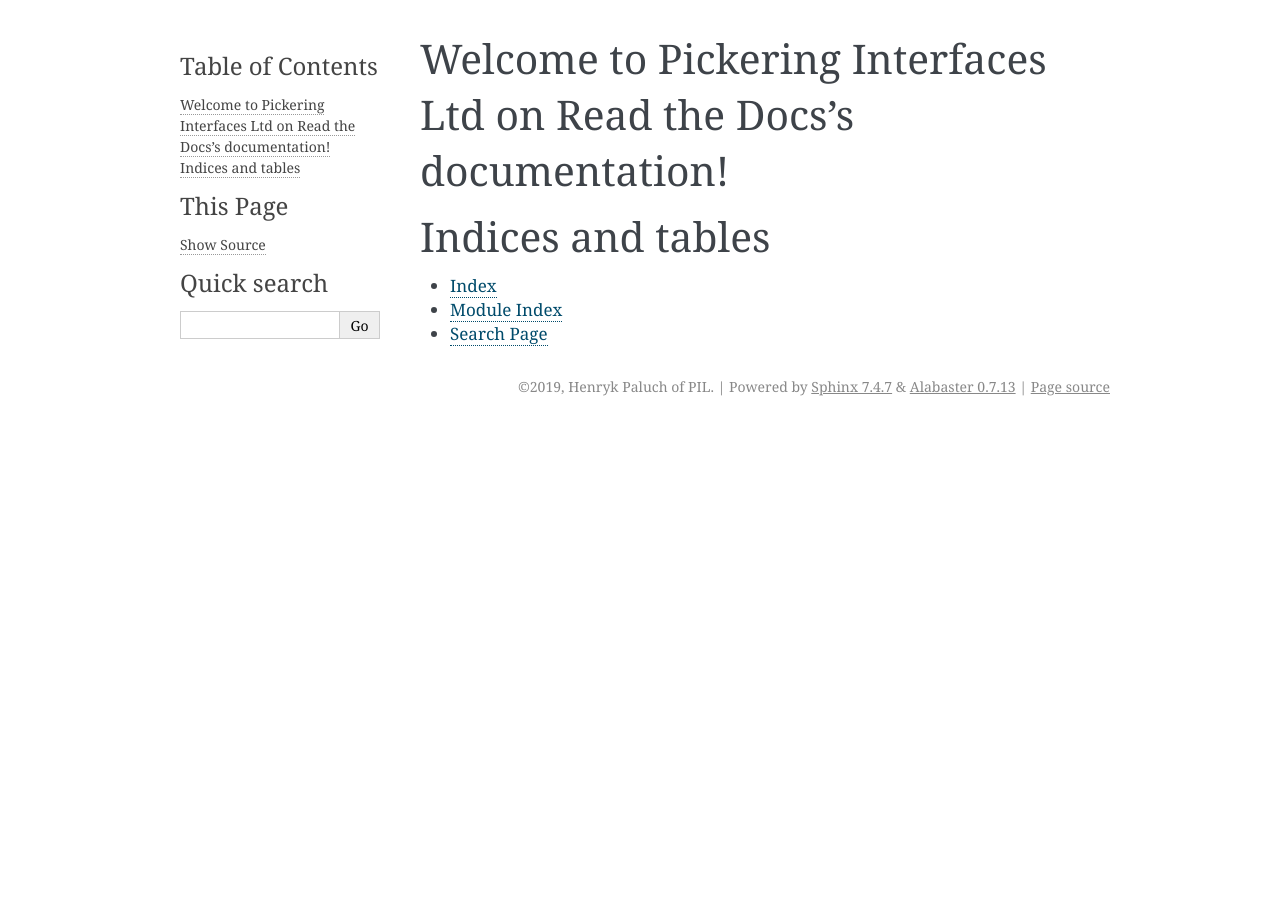
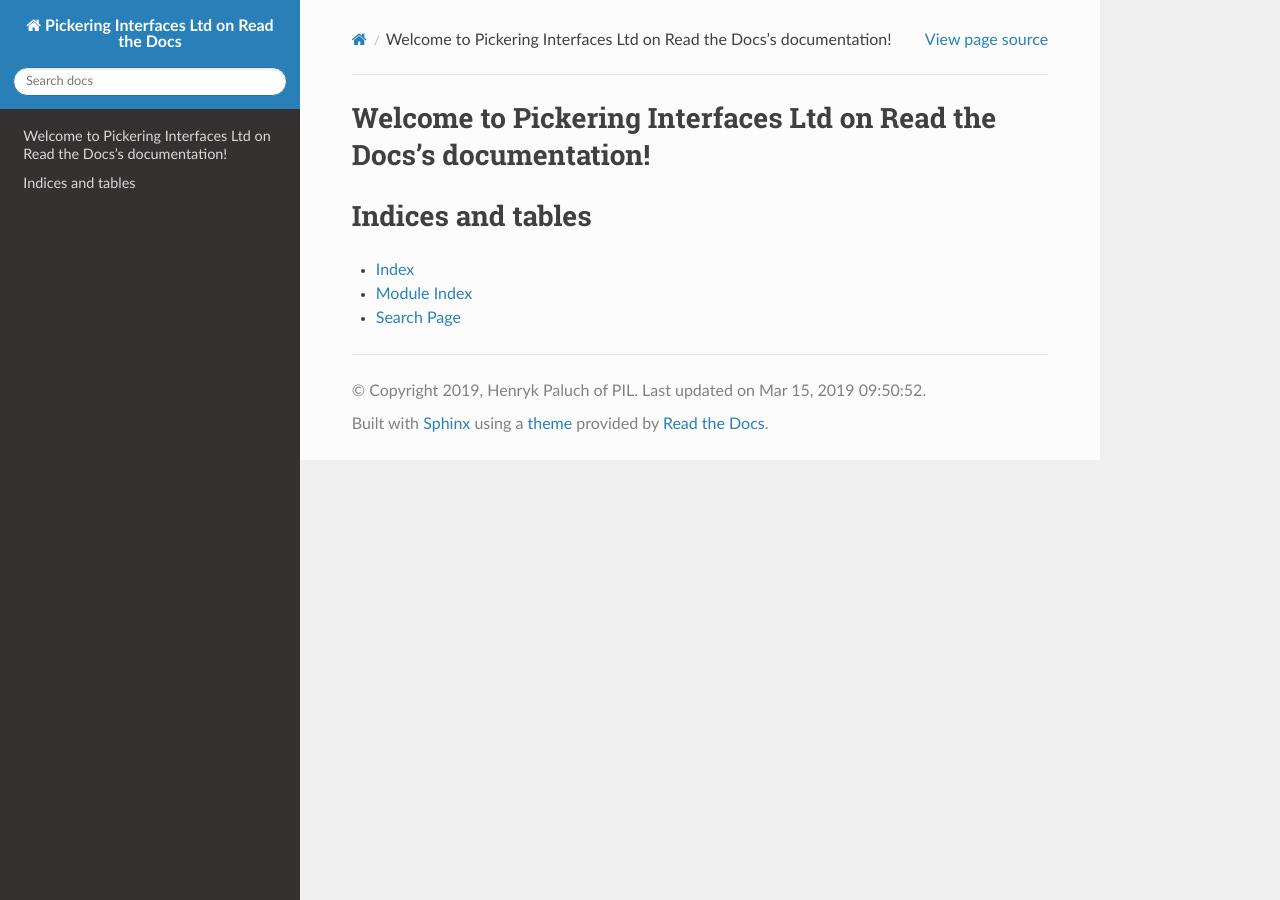
Before and after one commit to hpaluch-pil/pil-rtd, a Sphinx documentation site: the page built from docs/source/index.rst, in a window 1280 px wide. Built offline with Sphinx 7.4.7 and the Read the Docs theme 2.0.0, drawn with Linux system fonts in a browser that asks for light colours.

Commit message:
RTD theme, build date/time in footer

```diff
--- a/docs/source/conf.py
+++ b/docs/source/conf.py
@@ -14,6 +14,8 @@
 # import sys
 # sys.path.insert(0, os.path.abspath('.'))
 
+# use rtd_theme - from: https://github.com/python-pillow/Pillow
+import sphinx_rtd_theme
 
 # -- Project information -----------------------------------------------------
 
@@ -47,9 +49,19 @@
 # The theme to use for HTML and HTML Help pages.  See the documentation for
 # a list of builtin themes.
 #
-html_theme = 'alabaster'
+html_theme = "sphinx_rtd_theme"
+html_theme_path = [sphinx_rtd_theme.get_html_theme_path()]
 
 # Add any paths that contain custom static files (such as style sheets) here,
 # relative to this directory. They are copied after the builtin static files,
 # so a file named "default.css" will overwrite the builtin "default.css".
 html_static_path = ['_static']
+
+
+# Changed in Sphinx 2.0, needed in 1.x on Debian
+# see: http://www.sphinx-doc.org/en/master/usage/configuration.html
+master_doc = 'index'
+
+# render build time at the bottom of page
+# see: https://stackoverflow.com/a/51295617
+html_last_updated_fmt = '%b %d, %Y %H:%M:%S'
```
